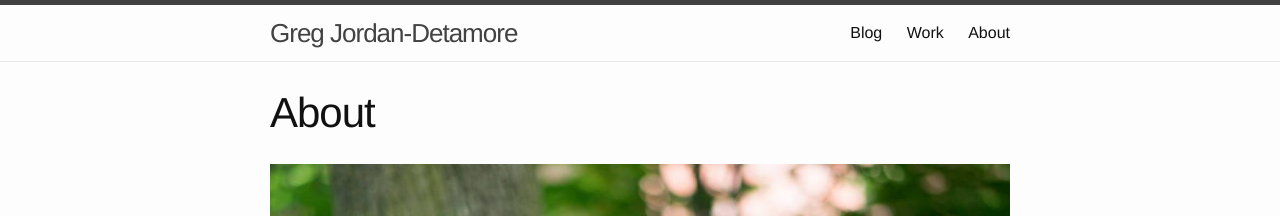
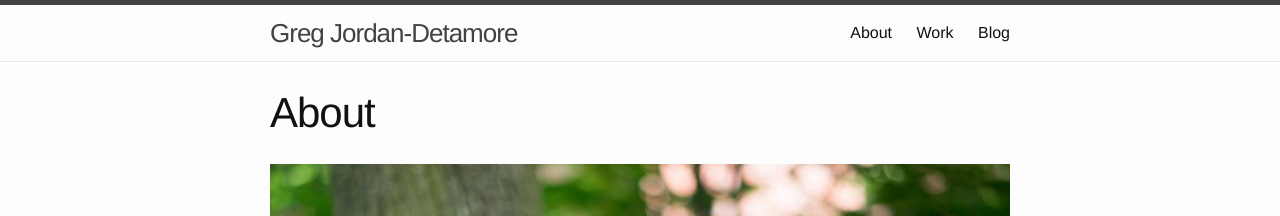
Before and after one commit to gregjd/gregjd.github.io, a Jekyll site: the page built from about/index.md, in a window 1280 px wide. Shown: the top 216 px of the page. Built offline with Jekyll 4.4.1, drawn with Linux system fonts in a browser that asks for light colours; Markdown is read by kramdown in place of the engine named in the settings.

Commit message:
Set header display order

```diff
--- a/_includes/header.html
+++ b/_includes/header.html
@@ -13,8 +13,9 @@
         </svg>
       </a>
 
+      {% assign pages = site.pages | sort:"order"  %}
       <div class="trigger">
-        {% for page in site.pages %}
+        {% for page in pages %}
           {% if page.title %}
           <a class="page-link" href="{{ page.url | prepend: site.baseurl }}">{{ page.title }}</a>
           {% endif %}
```
Also changed, not shown: about/index.md (+1 -0 lines), work/index.md (+1 -0 lines).
